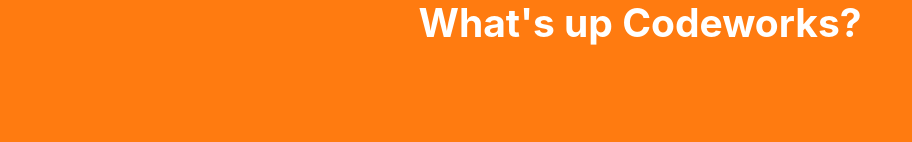
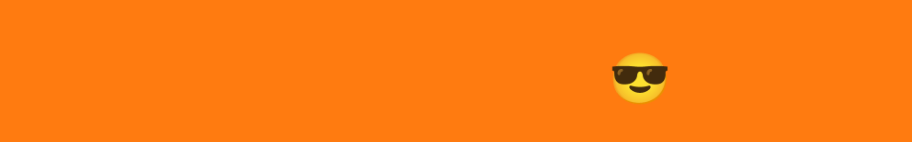
Before and after one commit to nelsonfleig/simple-github-actions-cicd, a React (Vite) app: page / in a window 1280 px wide. Shown: the part 378-520 px from the top of the page, without its empty margins (0-912 px from the left). Built offline with nearby package versions, Linux system fonts and the light colour scheme.

Commit message:
feat: add smiley

```diff
--- a/src/App.tsx
+++ b/src/App.tsx
@@ -15,7 +15,7 @@
       <header className='App-header'>
         <img className='App-logo' src='https://door.codeworks.me/images/logo.svg' alt='' />
         <h2>What&apos;s up Codeworks?</h2>
-        {/* <p>😎</p> */}
+        <p>😎</p>
       </header>
     </div>
   );
```
